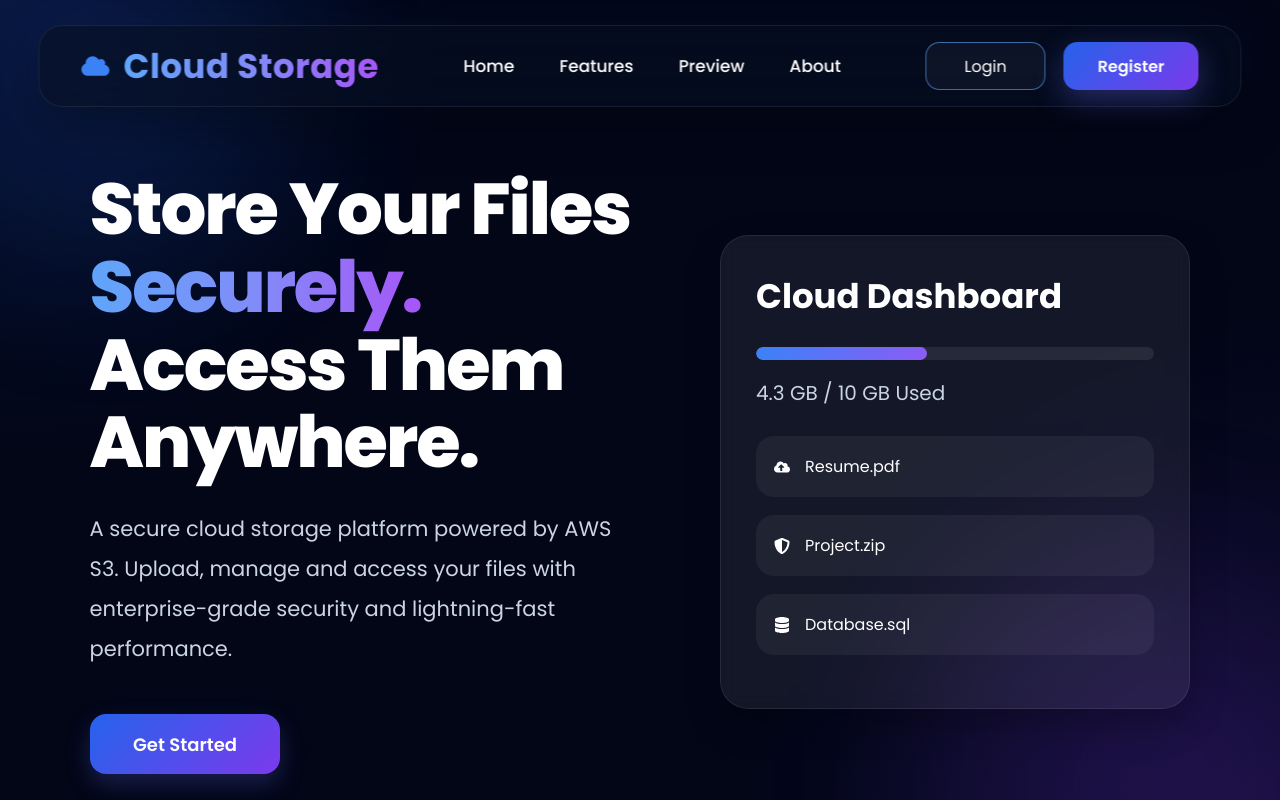
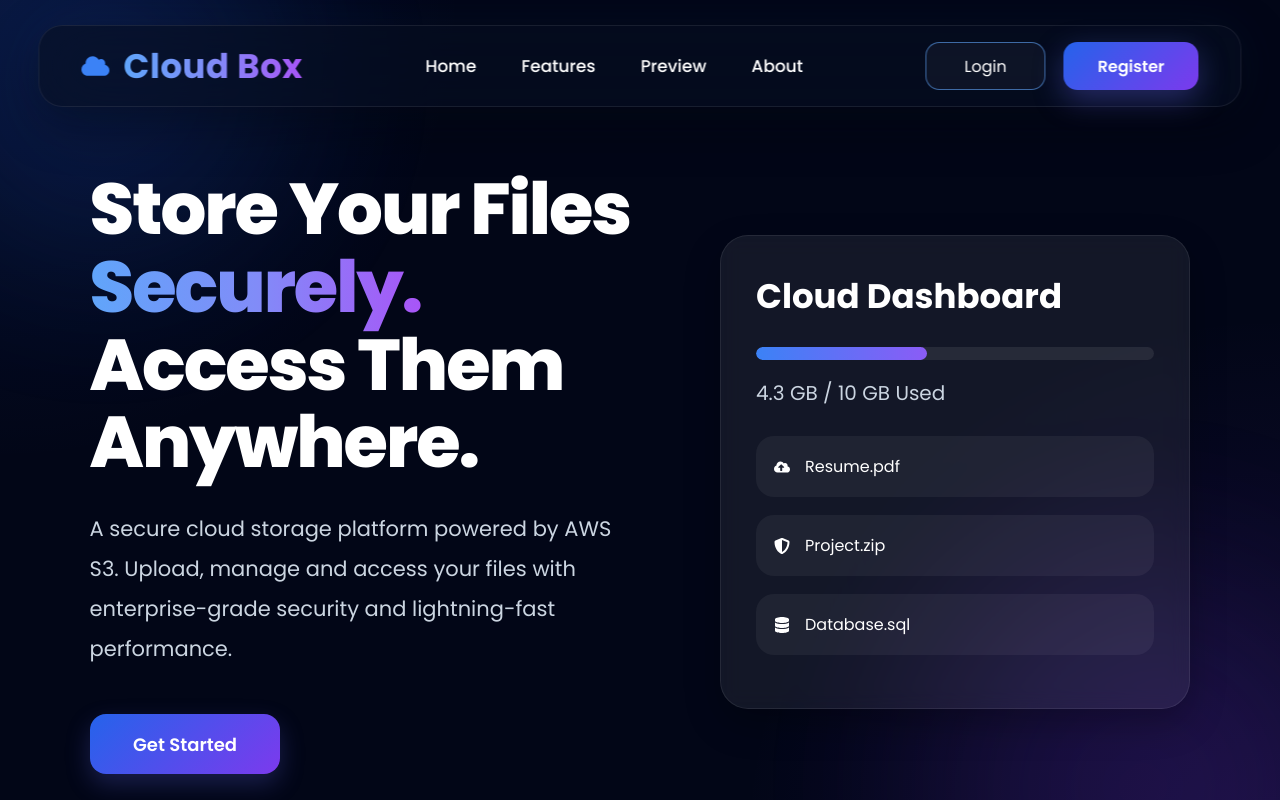
Before and after one commit to sarannnnnnnnn/cloud-storage-system, a React (Vite) app in the folder frontend/: page / in a window 1280 px wide. Shown: the top 800 px of the page. Built offline with nearby package versions, Linux system fonts and the light colour scheme.

Commit message:
changes in frontend

```diff
--- a/frontend/src/components/Landing/Footer.jsx
+++ b/frontend/src/components/Landing/Footer.jsx
@@ -22,7 +22,7 @@ function Footer() {
             <FaCloud />
           </div>
 
-          <h2>Cloud Storage</h2>
+          <h2>Cloud Box</h2>
 
           <p>
             Securely upload, manage and access your files from
--- a/frontend/src/components/Landing/Navbar.jsx
+++ b/frontend/src/components/Landing/Navbar.jsx
@@ -38,7 +38,7 @@ function Navbar() {
 
         <FaCloud className="landing-logo-icon" />
 
-        <h2>Cloud Storage</h2>
+        <h2>Cloud Box</h2>
 
       </div>
 
```
